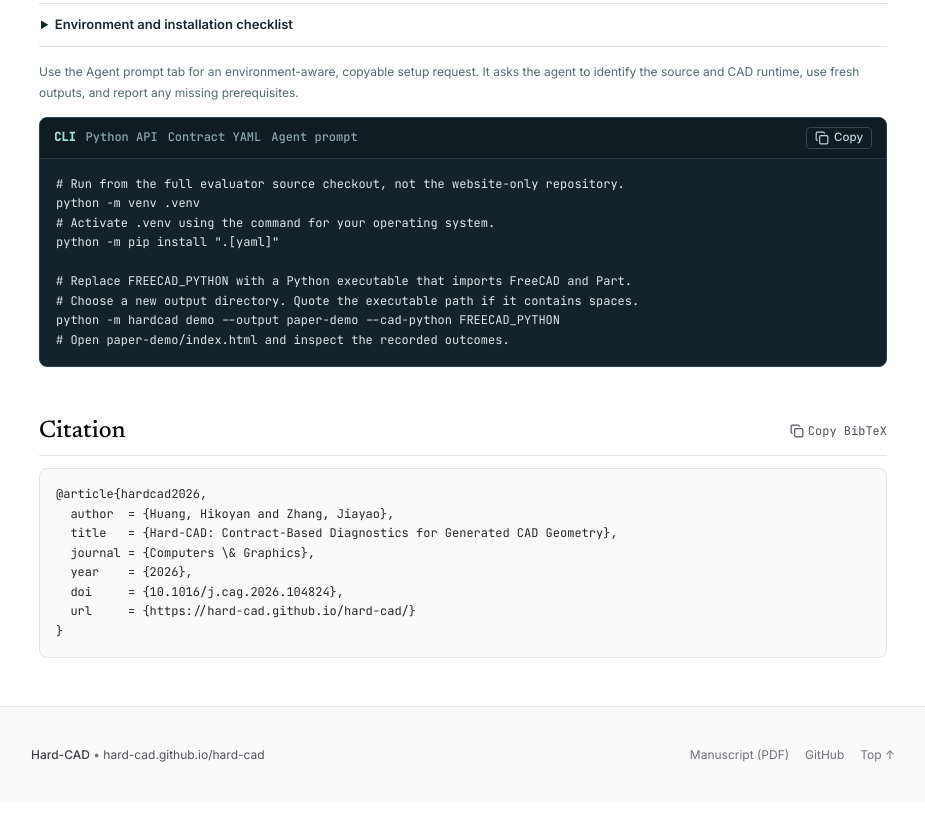
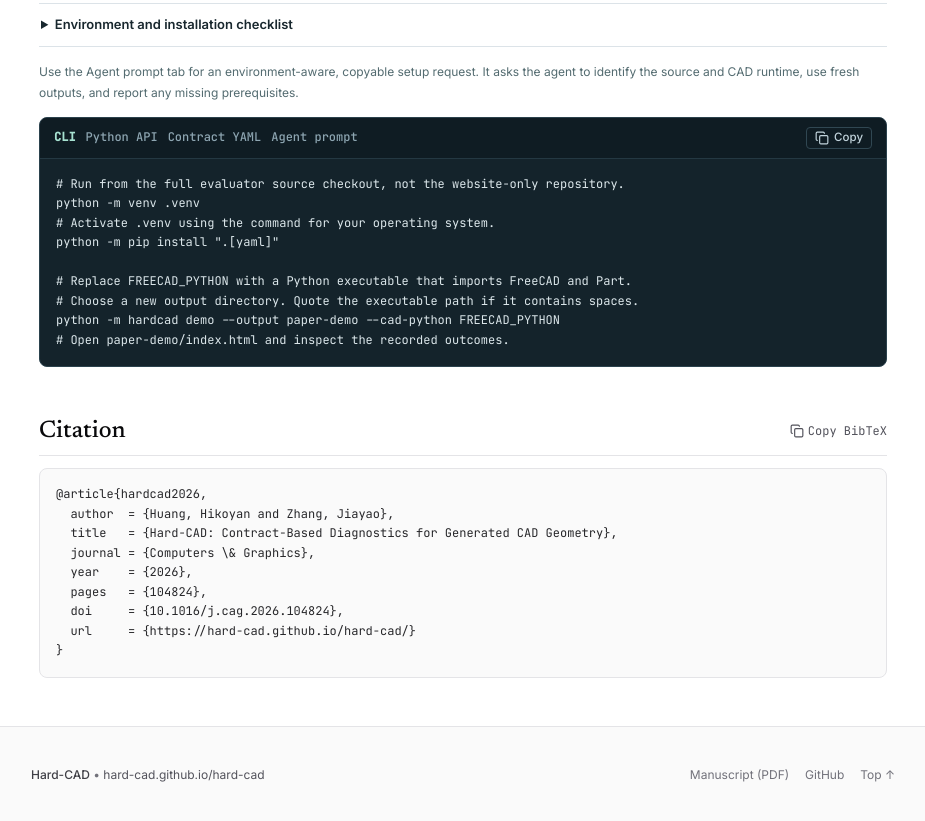
Before and after one commit to Hard-CAD/hard-cad, a plain HTML site: page index.html in a window 1280 px wide. Shown: the part 6944-7765 px from the top of the page, without its empty margins (177-1102 px from the left). Drawn offline with nearby package versions, Linux system fonts and the light colour scheme; no server answers.

Commit message:
Sync README with streamlined 3-badge header, new vector architecture/cohort figures, metallic Figure 4 strip, and unified BibTeX

```diff
--- a/index.html
+++ b/index.html
@@ -706,6 +706,7 @@ requirements:
   title   = {Hard-CAD: Contract-Based Diagnostics for Generated CAD Geometry},
   journal = {Computers \&amp; Graphics},
   year    = {2026},
+  pages   = {104824},
   doi     = {10.1016/j.cag.2026.104824},
   url     = {https://hard-cad.github.io/hard-cad/}
 }</pre>
```
Also changed, not shown: 1 other file.
